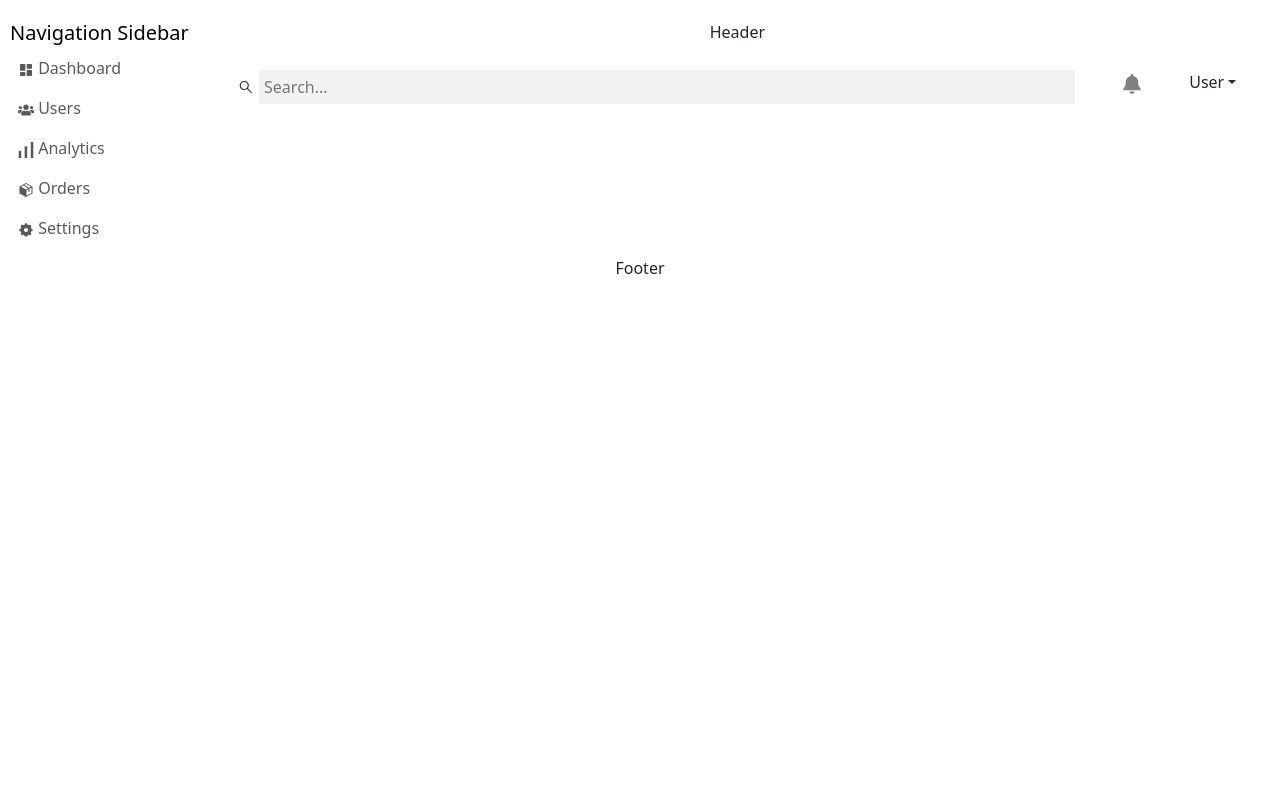
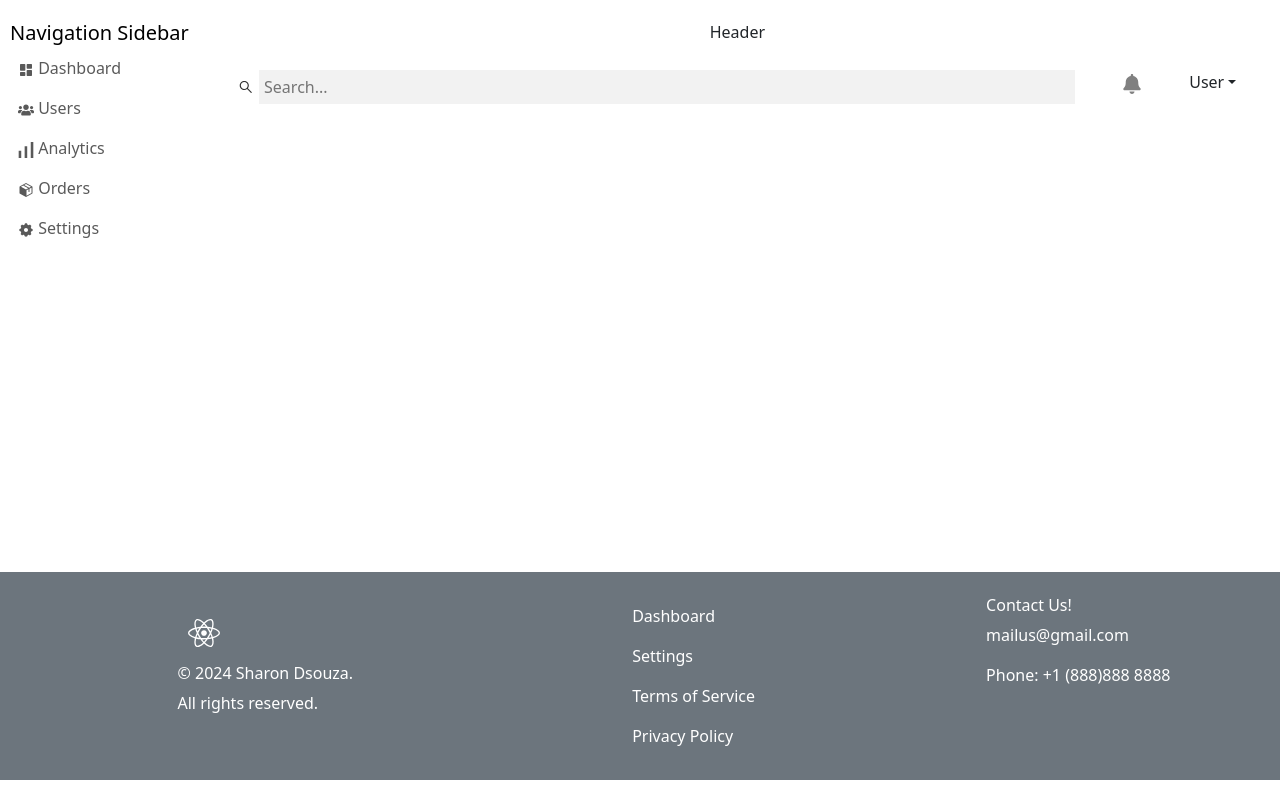
Before and after one commit to sharondsza26/cs696af24-sharondsza26, a React (Create React App) app in the folder week6-exploratory-react-bootstrap/: page / in a window 1280 px wide. Built offline with nearby package versions, Linux system fonts and the light colour scheme.

Commit message:
Footer content added

```diff
--- a/week6-exploratory-react-bootstrap/src/App.js
+++ b/week6-exploratory-react-bootstrap/src/App.js
@@ -9,6 +9,8 @@ import { RiSettings5Fill } from "react-icons/ri"; // Settings icon
 import { FaBell } from 'react-icons/fa';  // Notification icon
 import { AiOutlineSearch } from 'react-icons/ai';  // Search icon
 import { NavDropdown } from 'react-bootstrap';
+import Footer from './components/Footer';
+
 
 function App() {
   return (
@@ -70,9 +72,8 @@ function App() {
 
       </div>
 
-      <div className='Footer'>
-          <p> Footer </p>
-      </div>
+      {/* Footer Section */}
+      <Footer />
 
 
 
--- /dev/null
+++ b/week6-exploratory-react-bootstrap/src/components/Footer.css
@@ -0,0 +1,23 @@
+.footer {
+    padding: 20px 0;
+    text-align: center;
+    bottom: 0;
+    position: fixed;
+    width: 100%;
+
+  }
+
+  .footer-content{
+    display: flex;
+    text-align: left;
+    justify-content: space-around;
+  }
+
+  .react-icon{
+    font-size: xx-large;
+    padding: 10px;
+  }
+
+  .footer-links{
+    text-align: left;
+  }
--- /dev/null
+++ b/week6-exploratory-react-bootstrap/src/components/Footer.js
@@ -0,0 +1,37 @@
+import { Col, Row, Stack, Nav, NavLink } from 'react-bootstrap'
+import { FaReact } from "react-icons/fa";
+import './Footer.css'
+
+function Footer() {
+    return(
+        <footer className='footer'>
+            <Row>
+            <div className="footer-content bg-secondary text-white p-4">
+                <div className='mx-5'>
+                <div className='react-icon'>< FaReact /></div>
+                <h6>&copy; 2024 Sharon Dsouza. </h6>
+                <p>All rights reserved.</p>
+                </div>
+
+            <div className='links'>
+                <Nav className="flex-column fs-9 footer-links">
+                <Nav.Link href="#home" className='text-white'>Dashboard </Nav.Link>
+                <Nav.Link href="#settings" className='text-white'>Settings </Nav.Link>
+                <Nav.Link href="#" className='text-white'>Terms of Service </Nav.Link>
+                <Nav.Link href="#" className='text-white'>Privacy Policy</Nav.Link>
+                </Nav>
+            </div>
+
+            <div className='contact-us'>
+                <h6> Contact Us! </h6>
+                <p>mailus@gmail.com</p>
+                <p>Phone: +1 (888)888 8888</p>
+            </div>
+      </div>
+
+      </Row>
+        </footer>
+    )
+}
+
+export default Footer
```
